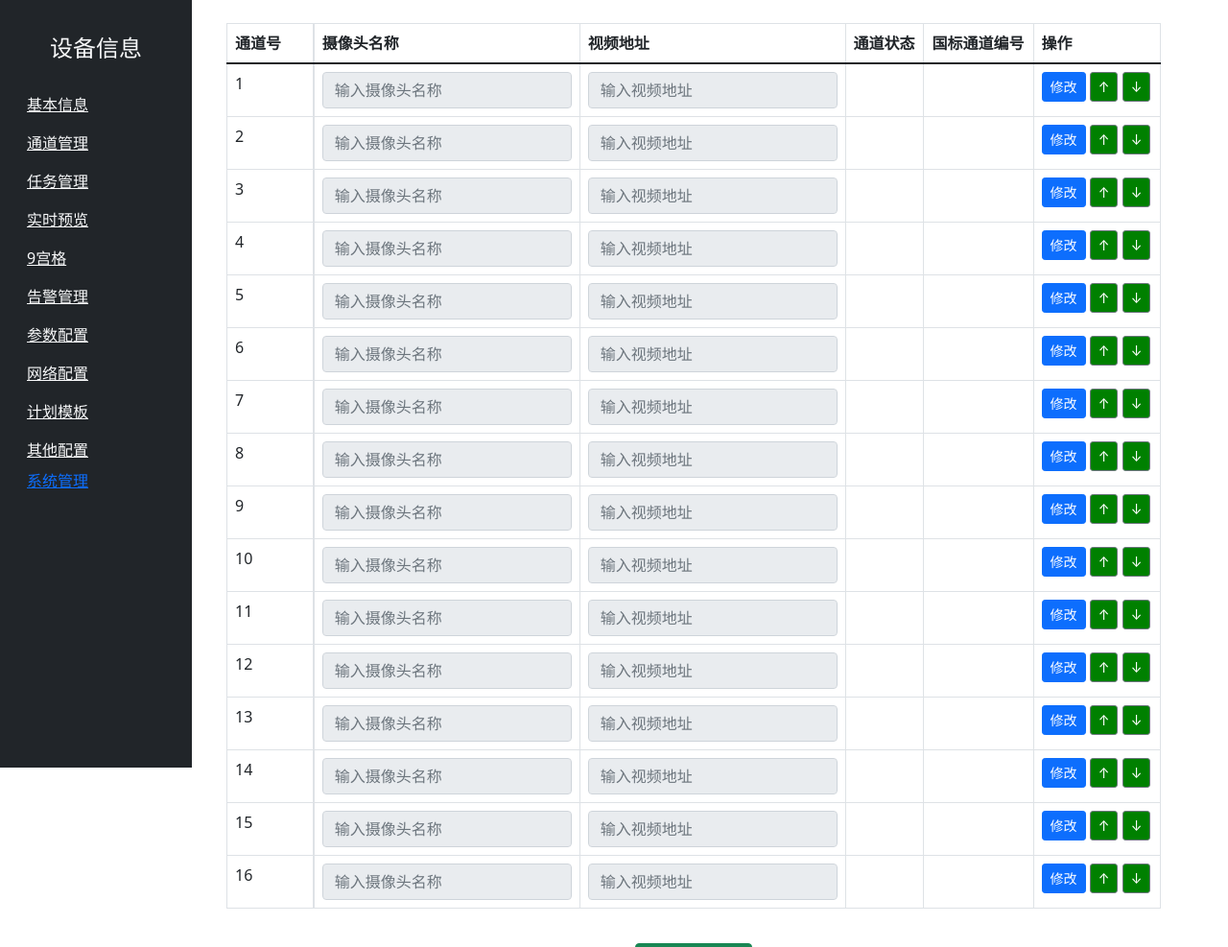
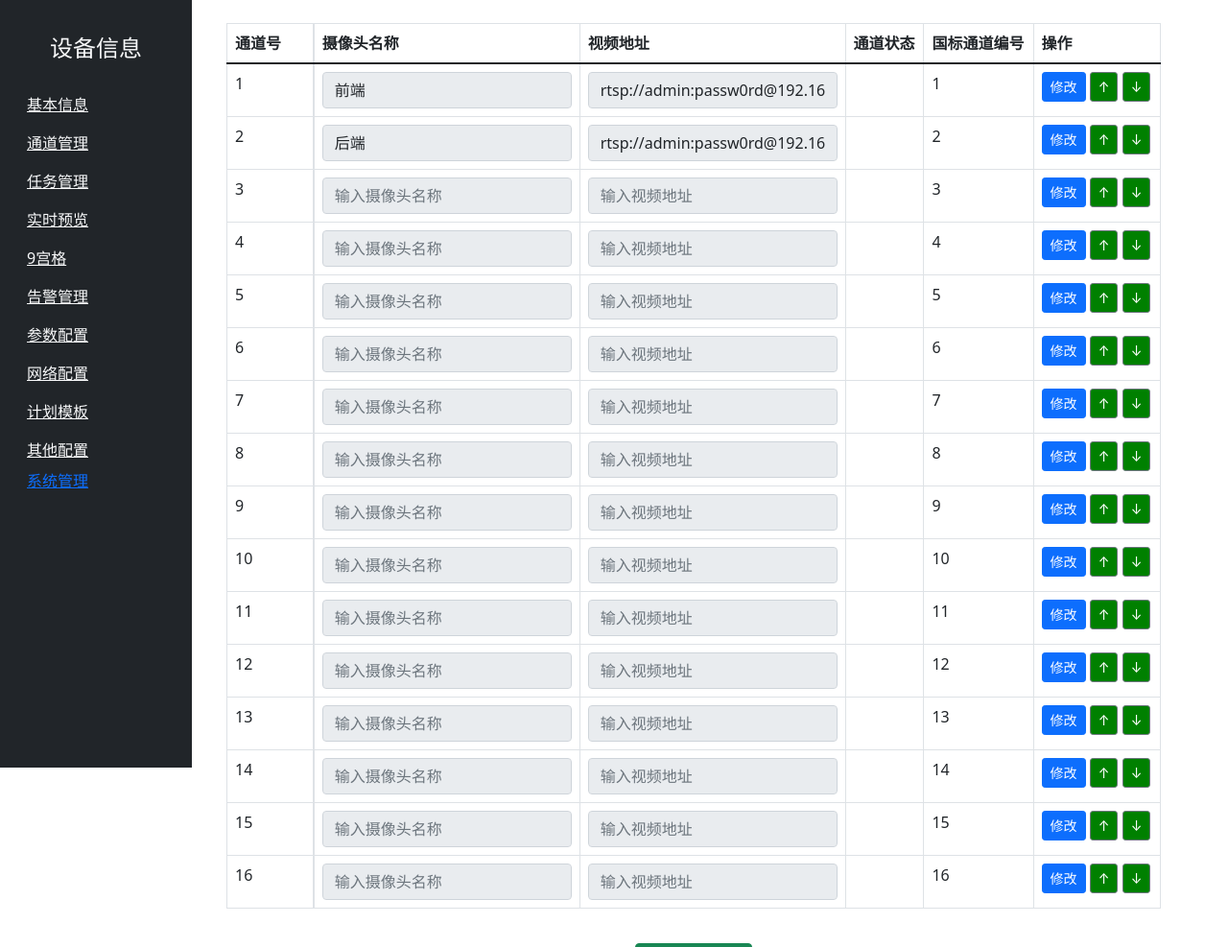
Before and after one commit to luoxiafeng/sdk_demo, a Flask app: page /channel_management in a window 1280 px wide. Shown: the top 987 px of the page at 96% size. Run offline with Flask 3, Linux system fonts and the light colour scheme; the visitor is signed in with stand-in values (Sample User, id 1); data comes from the database, SQL or seed files in the repository; both versions use the stored data as it was after the commit; some libraries are stand-ins or nearby versions.

Commit message:
Add channel management database successfully Web display database content successfully

```diff
--- a/app.py
+++ b/app.py
@@ -70,7 +70,9 @@ def basic_info():
 @app.route('/channel_management')
 @login_required
 def channel_management():
-    return render_template('channel_management.html')
+    # 从数据库中获取所有通道
+    channels = Channel.query.all()
+    return render_template('channel_management.html', channels=channels)
 
 @app.route('/task_management')
 @login_required
--- a/templates/channel_management.html
+++ b/templates/channel_management.html
@@ -33,10 +33,16 @@
             <tbody>
                 {% for i in range(1, 17) %}
                 <tr>
-                    <td><input type="text" class="form-control" placeholder="输入摄像头名称" disabled></td>
-                    <td><input type="text" class="form-control" placeholder="输入视频地址" disabled></td>
+                    <td>
+                        <input type="text" class="form-control" placeholder="输入摄像头名称"
+                               value="{{ channels[i-1].camera_name if channels|length >= i else '' }}" disabled>
+                    </td>
+                    <td>
+                        <input type="text" class="form-control" placeholder="输入视频地址"
+                               value="{{ channels[i-1].video_url if channels|length >= i else '' }}" disabled>
+                    </td>
                     <td></td>
-                    <td>{{ channels[i-1].national_channel_id if channels|length >= i else '' }}</td>
+                    <td>{{ channels[i-1].channel_number if channels|length >= i else '' }}</td>
                     <td>
                         <button class="btn btn-primary btn-sm modify-btn">修改</button>
                         <button class="btn btn-secondary btn-sm move-up" title="向上移动">↑</button>
```
Also changed, not shown: instance/channels.db.
